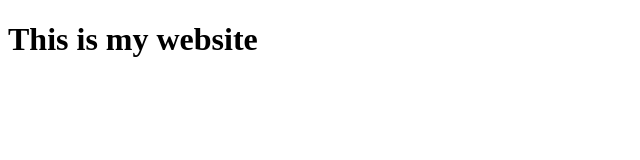
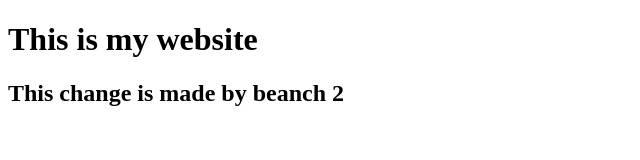
Before and after one commit to Jahid-Hasan1/merge2, a plain HTML site: page index.html in a window 1280 px wide. Shown: the whole page, without its empty margins (0-640 px from the left). Drawn offline with Linux system fonts and the light colour scheme.

Commit message:
commit from branch 2

```diff
--- a/index.html
+++ b/index.html
@@ -8,5 +8,6 @@
 </head>
 <body>
     <h1>This is my website</h1>
+    <h2>This change is made by beanch 2</h2>
 </body>
 </html>
```
